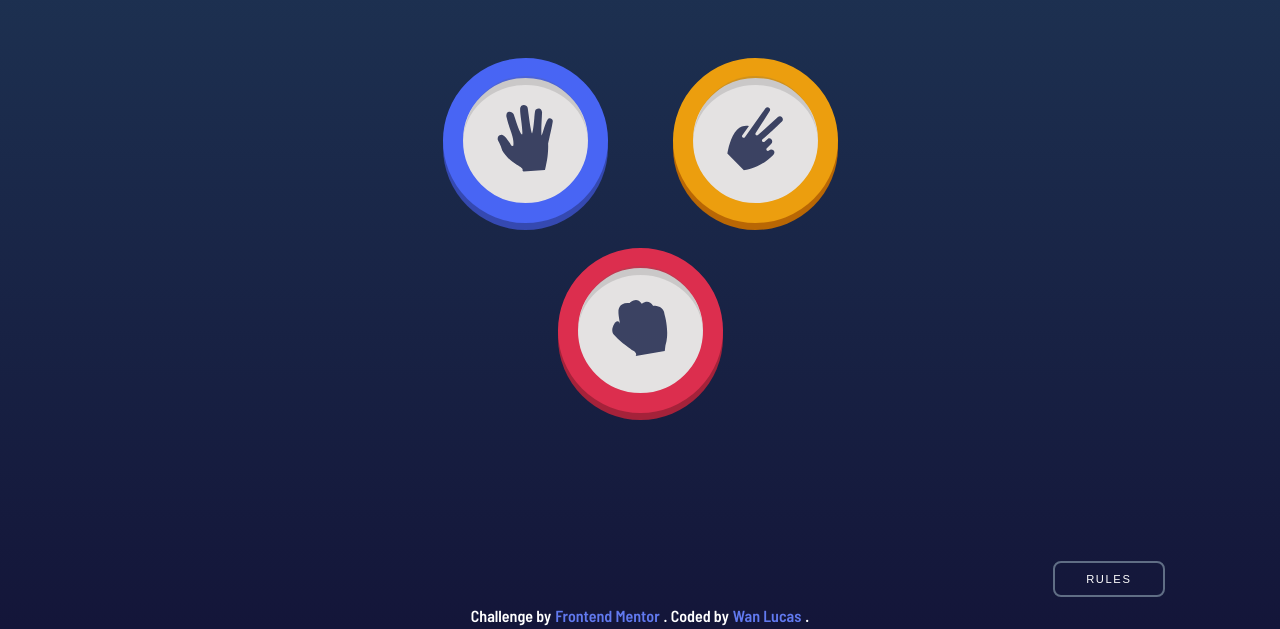
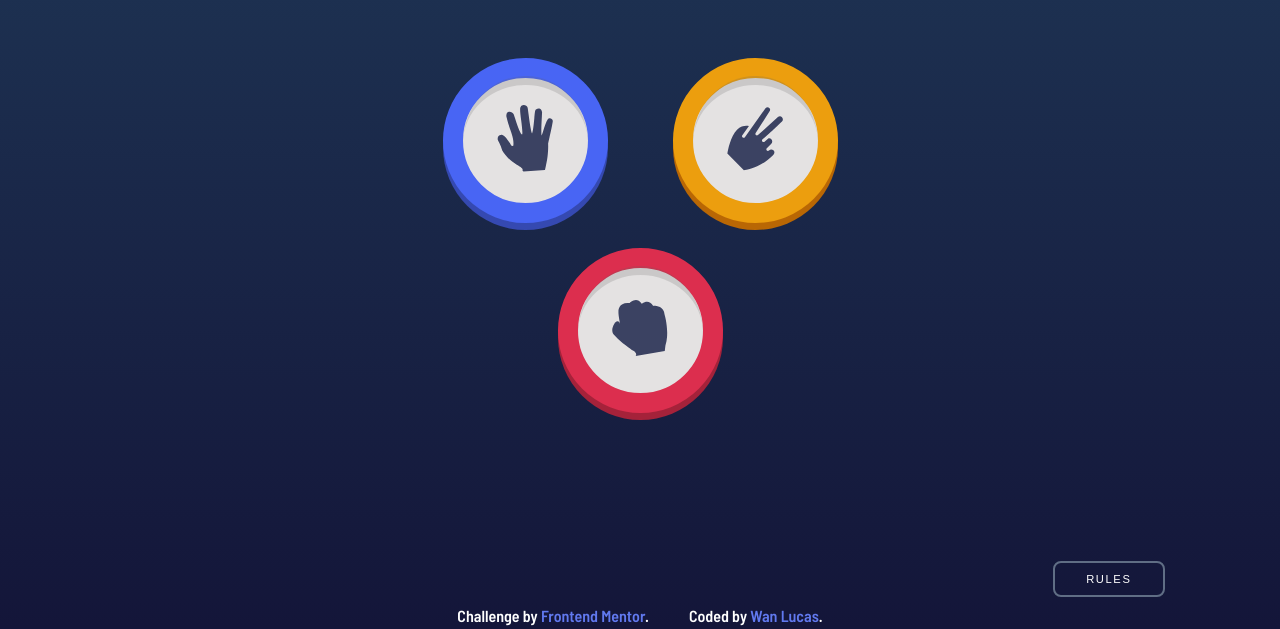
Before and after one commit to wanlucas/pedra--papel--tesoura---game--challenge, a plain HTML site: page index.html in a window 1280 px wide. Shown: the part 171-800 px from the top of the page. Drawn offline with Linux system fonts and the light colour scheme.

Commit message:
corecao de footer

```diff
--- a/index.html
+++ b/index.html
@@ -57,8 +57,8 @@
       </div>
   </main>
   <div class="attribution">
-    Challenge by <a href="https://www.frontendmentor.io?ref=challenge" target="_blank">Frontend Mentor</a>.
-    Coded by <a href="https://github.com/wanlucas">Wan Lucas</a>.
+     <p>Challenge by <a href="https://www.frontendmentor.io?ref=challenge" target="_blank">Frontend Mentor</a>. </p>
+     <p> Coded by <a href="https://github.com/wanlucas">Wan Lucas</a>.</p>
   </div>
 </body>
 <script src="code.js"></script>
--- a/style.css
+++ b/style.css
@@ -297,8 +297,10 @@ button {
     display: flex;
     justify-content: center;
 }
+.attribution p {
+    padding: 0 20px;
+}
 a {
-    padding: 0 4px;
     text-decoration: none;
     color: hsl(230, 82%, 66%);
 }
```
